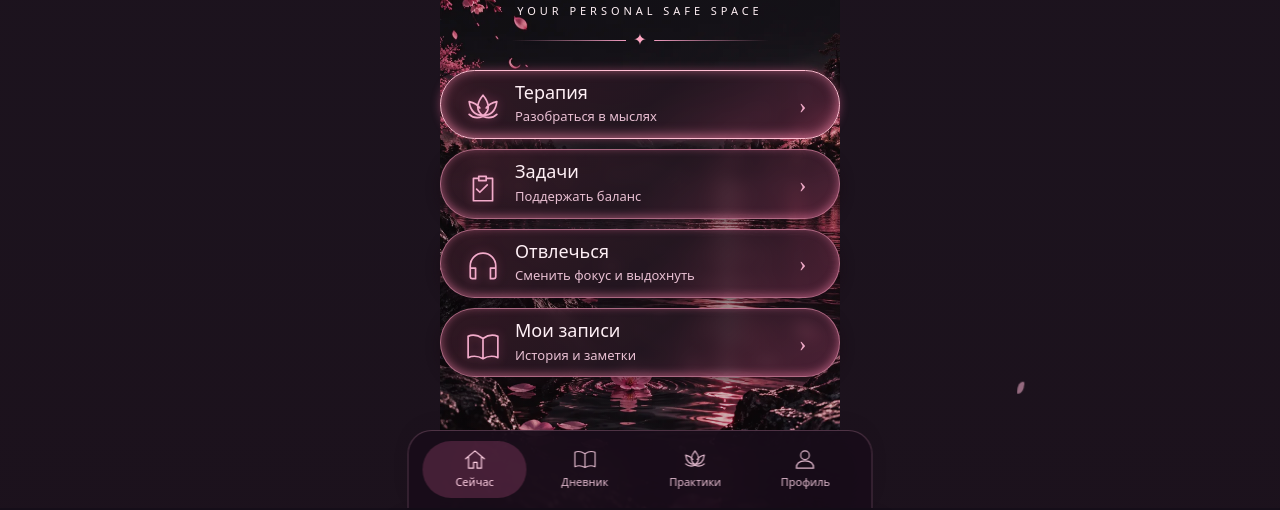
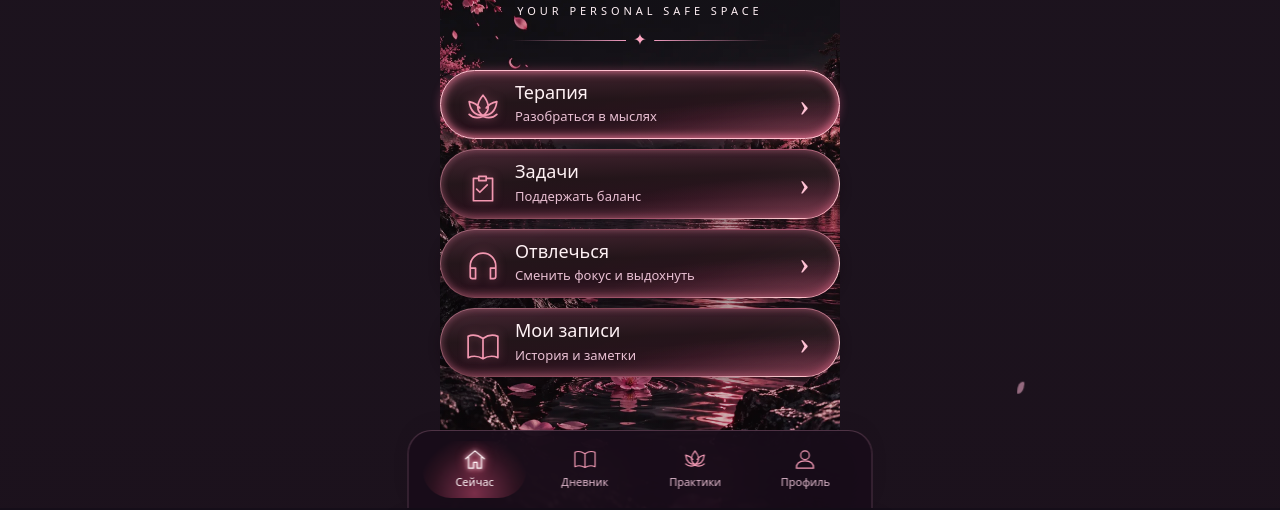
Before and after one commit to Conditerili/chilling-place, a website: page index.html in a window 1280 px wide. Shown: the part 292-802 px from the top of the page. Drawn offline with Linux system fonts and the light colour scheme.

Commit message:
Match Sakura reference button surfaces, rims and navigation glow

```diff
--- a/styles.css
+++ b/styles.css
@@ -120,3 +120,38 @@
 #summary-lines section{position:relative;padding-left:32px;margin:22px 0}#summary-lines section:before{content:attr(data-icon);position:absolute;left:0;color:#ffadcf;font-size:22px}#summary-lines h2{font:600 17px/1.4 system-ui;margin:0 0 5px}#summary-lines p{white-space:pre-wrap;overflow-wrap:anywhere;margin:0;color:#ffe9f2}
 .summary-actions{display:flex;gap:8px;margin-top:24px}.summary-actions button{flex:1;padding:10px 5px}body[data-screen=summary] .concept-cta{width:95%}
 .garden-link svg{width:34px;height:34px;vertical-align:middle;filter:drop-shadow(0 0 5px #e5659577)}.bottom-nav svg{width:23px;height:23px;display:block;margin:auto}
+
+/* Glass controls sampled from the three-screen Sakura reference. */
+:root {
+  --sakura-glass: radial-gradient(ellipse at 100% 88%,#ba496a55,transparent 40%),
+    linear-gradient(178deg,#40222eee,#1c1115ee 42%,#200e17ed 70%,#44242fee);
+  --sakura-edge: linear-gradient(152deg,#ad7384,#804554 30%,#a6556e 66%,#ffd0d5 91%,#f37a9a);
+  --sakura-rim: inset 1px 1px 7px #ef9cb72c,inset -2px -2px 9px #fa76965e,0 3px 12px #14080e66;
+}
+.garden-link,.garden-link:first-child,.summary-actions button,.secondary,.quiet,.mood,button.tile {
+  border:1px solid transparent;
+  background-color:#23141c;
+  background-image:var(--sakura-glass),var(--sakura-edge);
+  background-origin:padding-box,padding-box,border-box;
+  background-clip:padding-box,padding-box,border-box;
+  box-shadow:var(--sakura-rim);
+  color:#fff2f5;
+}
+.garden-link:first-child,.mood[aria-pressed=true] {
+  border-color:#ffc0cf;
+  box-shadow:inset 2px 1px 10px #ff8daa8a,inset -2px -2px 9px #ff769a92,0 0 10px #ff67954f;
+}
+.garden-link {border-radius:999px;min-height:clamp(58px,7.45svh,76px)}
+.garden-link svg {color:#f398b1;filter:drop-shadow(0 0 4px #ed749980)}
+.garden-link i {font:32px/1 Georgia,serif;color:#ffc2d4}
+.primary,.concept-cta {
+  color:#29121d;border:1px solid #ffd1dc;border-radius:999px;
+  background:radial-gradient(ellipse at 84% 55%,#71374778,transparent 54%),linear-gradient(178deg,#fba8bd,#ee87a4 18%,#be6988 53%,#d47394 78%,#f784a3);
+  box-shadow:inset 0 1px 6px #fff1f496,inset 0 -2px 9px #ffb1c7a3,0 0 13px #dc547a55;
+}
+.bottom-nav button[aria-current=page] {
+  color:#fff4f7;background:radial-gradient(ellipse at 50% 92%,#bc466b99,#65233444 57%,transparent 78%);
+}
+.bottom-nav button[aria-current=page] svg {filter:drop-shadow(0 0 2px #fff0f5) drop-shadow(0 0 5px #ff557d)}
+.bottom-nav button:not([aria-current=page]) svg {color:#f59cb7}
+button:focus-visible {outline:2px solid #ffdae5;outline-offset:3px}
```
Also changed, not shown: index.html (+1 -1 lines).
